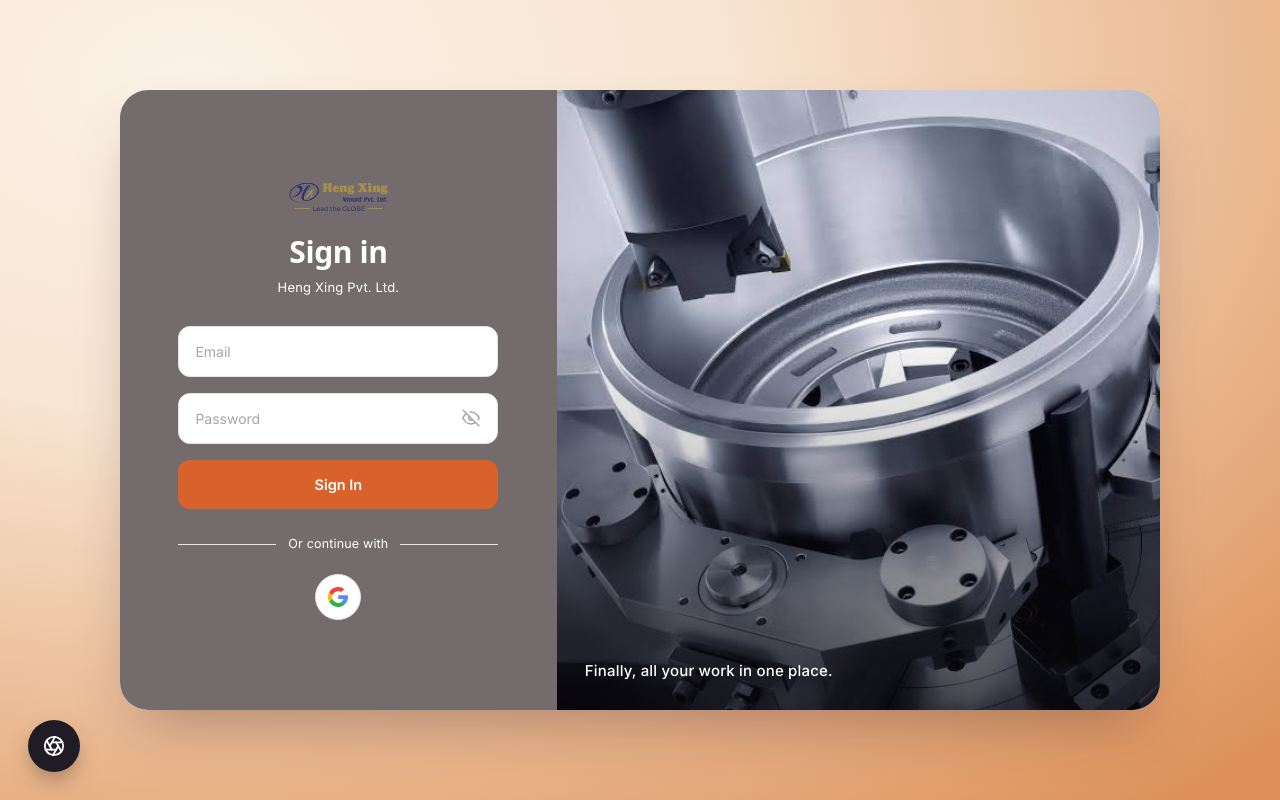
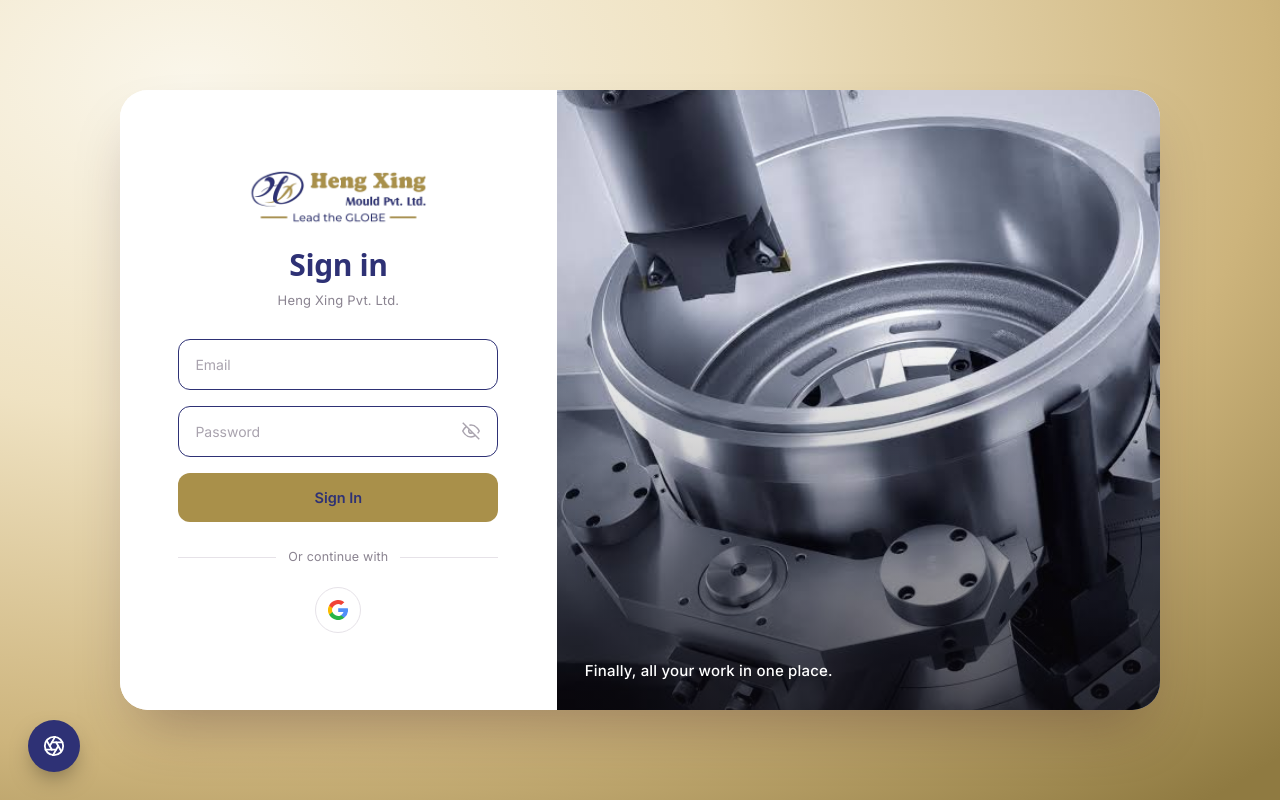
Before and after one commit to Nirbhay8672/hang-xing-fe, a React (Vite) app: page /login in a window 1280 px wide. Built offline with nearby package versions, Linux system fonts and the light colour scheme; no server answers.

Commit message:
Update login page design

```diff
--- a/src/pages/Login.css
+++ b/src/pages/Login.css
@@ -6,7 +6,7 @@
   justify-content: center;
   padding: 32px 20px;
   box-sizing: border-box;
-  background: radial-gradient(120% 120% at 15% 10%, #fbf1e7 0%, #f8e5d2 35%, #eab890 70%, #dc8f56 100%);
+  background: radial-gradient(120% 120% at 15% 10%, #faf6ea 0%, #efe2c2 35%, #cdb47c 70%, #8f7a41 100%);
 }
 
 .login-card {
@@ -27,7 +27,7 @@
   align-items: center;
   justify-content: center;
   padding: 48px 40px;
-  background: #746c6c;
+  background: #fff;
   box-sizing: border-box;
 }
 
@@ -38,7 +38,7 @@
 
 .login-logo {
   display: block;
-  height: 34px;
+  height: 60px;
   width: auto;
   margin: 0 auto 20px;
 }
@@ -48,14 +48,14 @@
   font-size: 30px;
   font-weight: 700;
   letter-spacing: -0.4px;
-  color: #fff;
+  color: #2e3175;
   text-align: center;
 }
 
 .login-subtitle {
   margin: 0 0 28px;
   font-size: 13px;
-  color: #fff;
+  color: #8a8390;
   text-align: center;
 }
 
@@ -63,8 +63,8 @@
   margin: 0 0 16px;
   padding: 10px 14px;
   border-radius: 10px;
-  background: rgba(217, 98, 42, 0.45);
-  color: #fff;
+  background: rgba(220, 53, 69, 0.12);
+  color: #dc3545;
   font-size: 13px;
 }
 
@@ -77,7 +77,7 @@
   box-sizing: border-box;
   padding: 14px 16px;
   border-radius: 12px;
-  border: 1px solid #e6e2e8;
+  border: 1px solid #2e3175;
   background: #fff;
   font-size: 14px;
   color: #1a1620;
@@ -90,8 +90,8 @@
 }
 
 .form-field input:focus {
-  border-color: #d9622a;
-  box-shadow: 0 0 0 3px rgba(217, 98, 42, 0.14);
+  border-color: #2e3175;
+  box-shadow: 0 0 0 3px rgba(46, 49, 117, 0.18);
 }
 
 .form-field--password {
@@ -112,7 +112,7 @@
 }
 
 .password-toggle:hover {
-  color: #6b6373;
+  color: #2e3175;
 }
 
 .login-forgot {
@@ -128,7 +128,7 @@
 }
 
 .login-forgot a:hover {
-  color: #d9622a;
+  color: #2e3175;
 }
 
 .btn-signin {
@@ -136,8 +136,8 @@
   padding: 14px;
   border: none;
   border-radius: 12px;
-  background: #d9622a;
-  color: #fff;
+  background: #a9904a;
+  color: #2e3175;
   font-size: 14.5px;
   font-weight: 600;
   cursor: pointer;
@@ -145,7 +145,7 @@
 }
 
 .btn-signin:hover {
-  background: #b94f21;
+  background: #957f41;
 }
 
 .login-divider {
@@ -153,7 +153,7 @@
   align-items: center;
   gap: 12px;
   margin: 26px 0 20px;
-  color: #fff;
+  color: #8a8390;
   font-size: 12.5px;
 }
 
@@ -247,7 +247,7 @@
   height: 52px;
   border-radius: 50%;
   border: none;
-  background: #201c26;
+  background: #2e3175;
   color: #fff;
   display: flex;
   align-items: center;
```
